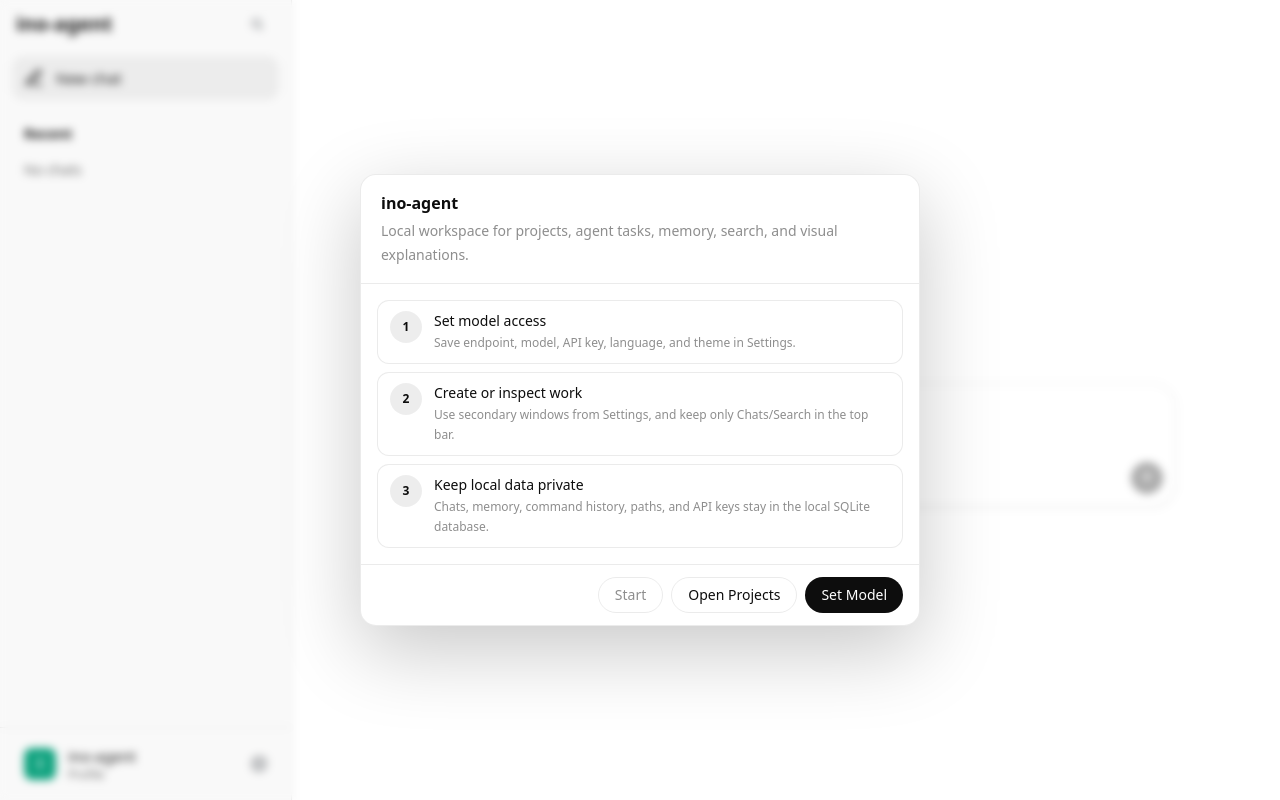
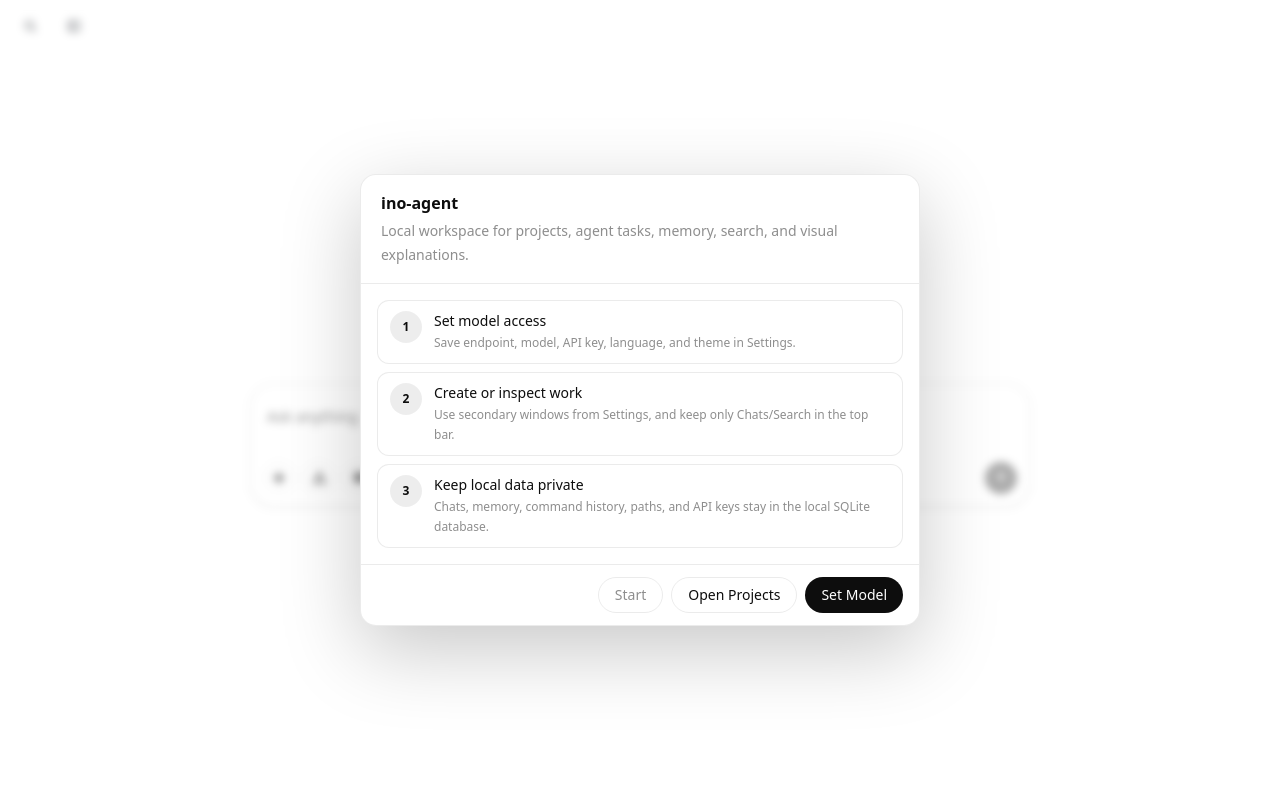
Before and after one commit to alimak4v/ino_agent, a React (Vite) app: page / in a window 1280 px wide. Built offline with nearby package versions, Linux system fonts and the light colour scheme.

Commit message:
Default sidebar closed with tree toggle

```diff
--- a/src/App.tsx
+++ b/src/App.tsx
@@ -209,6 +209,7 @@ export default function App() {
   const [loading, setLoading] = useState(true);
   const [statusText, setStatusText] = useState("");
   const [treeVisible, setTreeVisible] = useState(false);
+  const [sidebarOpen, setSidebarOpen] = useState(false);
   const [chatHomeVisible, setChatHomeVisible] = useState(true);
   const [startingChat, setStartingChat] = useState(false);
   const [windowFullscreen, setWindowFullscreen] = useState(false);
@@ -1329,6 +1330,7 @@ export default function App() {
   return (
     <main className="no-drag relative flex h-screen overflow-hidden bg-[color:var(--app-bg)] text-[color:var(--text)]">
       <div className="drag-region absolute left-0 right-0 top-0 z-20 h-2" />
+      {sidebarOpen && (
         <MainSidebar
           trees={trees}
           activeTreeId={activeTreeId}
@@ -1340,8 +1342,10 @@ export default function App() {
           onOpenTree={handleOpenTreeFromSidebar}
           onOpenSearch={() => void openAuxPanelWindow("search")}
           onOpenSettings={() => void openAuxPanelWindow("settings")}
+          onCloseSidebar={() => setSidebarOpen(false)}
           compactTopInset={!titlebarNeedsTrafficSpace}
         />
+      )}
       <div className="flex min-w-0 flex-1 flex-col overflow-hidden">
         <header
           className={`no-drag relative z-40 flex h-12 shrink-0 items-center bg-[color:var(--app-bg)] px-3 ${
@@ -1371,6 +1375,27 @@ export default function App() {
               <SearchIcon />
             </TopBarButton>
           </div>
+          {!sidebarOpen && (
+            <div
+              className={`absolute left-3 top-2 hidden min-w-0 items-center justify-start gap-2 md:flex ${
+                titlebarNeedsTrafficSpace ? "pl-[72px]" : "pl-0"
+              }`}
+            >
+              <TopBarButton
+                label={uiText(language, "search")}
+                active={activeAuxPanel === "search"}
+                onClick={() => void openAuxPanelWindow("search")}
+              >
+                <SearchIcon />
+              </TopBarButton>
+              <TopBarButton
+                label={uiText(language, "openSidebar")}
+                onClick={() => setSidebarOpen(true)}
+              >
+                <SidebarToggleIcon />
+              </TopBarButton>
+            </div>
+          )}
           {!chatHomeVisible && (
             <div className="pointer-events-none absolute left-1/2 top-1/2 flex max-w-[min(560px,42vw)] -translate-x-1/2 -translate-y-1/2 flex-col items-center justify-center leading-tight">
               <div className="max-w-full truncate text-sm font-semibold text-[color:var(--text)]">
@@ -1398,7 +1423,7 @@ export default function App() {
                   });
                 }}
               >
-                <PanelIcon />
+                <TreeGraphIcon />
               </TopBarButton>
             )}
             <div className="md:hidden">
@@ -1941,6 +1966,7 @@ function MainSidebar({
   onOpenTree,
   onOpenSearch,
   onOpenSettings,
+  onCloseSidebar,
   compactTopInset,
 }: {
   trees: TreeSummary[];
@@ -1953,6 +1979,7 @@ function MainSidebar({
   onOpenTree: (tree: TreeSummary) => void;
   onOpenSearch: () => void;
   onOpenSettings: () => void;
+  onCloseSidebar: () => void;
   compactTopInset: boolean;
 }) {
   const orderedTrees = [...trees].sort((a, b) => b.updated_at - a.updated_at);
@@ -2011,6 +2038,7 @@ function MainSidebar({
       <div className={`drag-region shrink-0 ${compactTopInset ? "h-0" : "h-10"}`} />
       <div className="flex h-12 shrink-0 items-center justify-between px-4">
         <div className="truncate text-xl font-semibold tracking-normal">ino-agent</div>
+        <div className="flex shrink-0 items-center gap-1">
           <button
             type="button"
             onClick={onOpenSearch}
@@ -2020,6 +2048,16 @@ function MainSidebar({
           >
             <SearchIcon />
           </button>
+          <button
+            type="button"
+            onClick={onCloseSidebar}
+            aria-label={uiText(language, "closeSidebar")}
+            title={uiText(language, "closeSidebar")}
+            className="inline-flex h-9 w-9 shrink-0 items-center justify-center rounded-lg text-[#5f6368] transition-colors hover:bg-[#ececec] hover:text-[#202123] focus-visible:bg-[#ececec] focus-visible:outline-none"
+          >
+            <SidebarToggleIcon />
+          </button>
+        </div>
       </div>
       <nav className="shrink-0 space-y-1 px-3 py-2">
         <button
@@ -2086,7 +2124,7 @@ function MainSidebar({
             }}
             className="flex h-9 w-full items-center gap-2 rounded-lg px-2.5 text-left text-sm text-[#171717] transition-colors hover:bg-[#f4f4f4] focus-visible:bg-[#f4f4f4] focus-visible:outline-none"
           >
-            <PanelIcon />
+            <TreeGraphIcon />
             <span className="truncate">{uiText(language, "openTree")}</span>
           </button>
           <button
@@ -2818,7 +2856,7 @@ function PlusIcon() {
   );
 }
 
-function PanelIcon() {
+function SidebarToggleIcon() {
   return (
     <svg
       aria-hidden="true"
@@ -2835,3 +2873,25 @@ function PanelIcon() {
     </svg>
   );
 }
+
+function TreeGraphIcon() {
+  return (
+    <svg
+      aria-hidden="true"
+      className="h-4 w-4 shrink-0"
+      fill="none"
+      stroke="currentColor"
+      strokeLinecap="round"
+      strokeLinejoin="round"
+      strokeWidth="1.8"
+      viewBox="0 0 24 24"
+    >
+      <path d="M12 6v4" />
+      <path d="M12 10 7 15" />
+      <path d="m12 10 5 5" />
+      <circle cx="12" cy="5" r="2.5" />
+      <circle cx="6" cy="17" r="2.5" />
+      <circle cx="18" cy="17" r="2.5" />
+    </svg>
+  );
+}
--- a/src/lib/i18n.ts
+++ b/src/lib/i18n.ts
@@ -47,6 +47,8 @@ type TranslationKey =
   | "deleteChatConfirm"
   | "renameChat"
   | "openTree"
+  | "openSidebar"
+  | "closeSidebar"
   | "profile"
   | "displayName"
   | "chooseAvatar"
@@ -134,6 +136,8 @@ const STRINGS: Record<InterfaceLanguage, Record<TranslationKey, string>> = {
     deleteChatConfirm: "Delete chat",
     renameChat: "Rename chat",
     openTree: "Open tree",
+    openSidebar: "Open sidebar",
+    closeSidebar: "Close sidebar",
     profile: "Profile",
     displayName: "Name",
     chooseAvatar: "Choose avatar",
@@ -220,6 +224,8 @@ const STRINGS: Record<InterfaceLanguage, Record<TranslationKey, string>> = {
     deleteChatConfirm: "Удалить чат",
     renameChat: "Переименовать чат",
     openTree: "Открыть дерево",
+    openSidebar: "Открыть боковую панель",
+    closeSidebar: "Закрыть боковую панель",
     profile: "Профиль",
     displayName: "Имя",
     chooseAvatar: "Выбрать аватарку",
@@ -306,6 +312,8 @@ const STRINGS: Record<InterfaceLanguage, Record<TranslationKey, string>> = {
     deleteChatConfirm: "Eliminar chat",
     renameChat: "Renombrar chat",
     openTree: "Abrir árbol",
+    openSidebar: "Abrir barra lateral",
+    closeSidebar: "Cerrar barra lateral",
     profile: "Perfil",
     displayName: "Nombre",
     chooseAvatar: "Elegir avatar",
@@ -392,6 +400,8 @@ const STRINGS: Record<InterfaceLanguage, Record<TranslationKey, string>> = {
     deleteChatConfirm: "Выдаліць чат",
     renameChat: "Перайменаваць чат",
     openTree: "Адкрыць дрэва",
+    openSidebar: "Адкрыць бакавую панэль",
+    closeSidebar: "Закрыць бакавую панэль",
     profile: "Профіль",
     displayName: "Імя",
     chooseAvatar: "Выбраць аватар",
```
Lines whose indentation alone changed are shown as unchanged.
